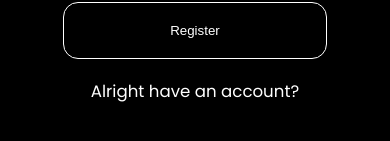
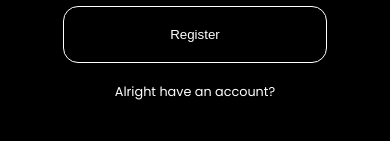
Before and after one commit to IM-DeV-Vitor/SportForU, a React (Vite) app: page /SportForU/auth/register in a window 390 px wide. Shown: the part 623-764 px from the top of the page. Built offline with nearby package versions, Linux system fonts and the light colour scheme; a web font is replaced by a local one.

Commit message:
agora sim

```diff
--- a/src/components/register/login-items/register-items.module.css
+++ b/src/components/register/login-items/register-items.module.css
@@ -125,6 +125,10 @@ a:hover {
         width: 100vw;
     }
 
+    a {
+        font-size: 0.8em;
+    }
+
     #logo {
         height: 130px;
         width: 130px;
```
